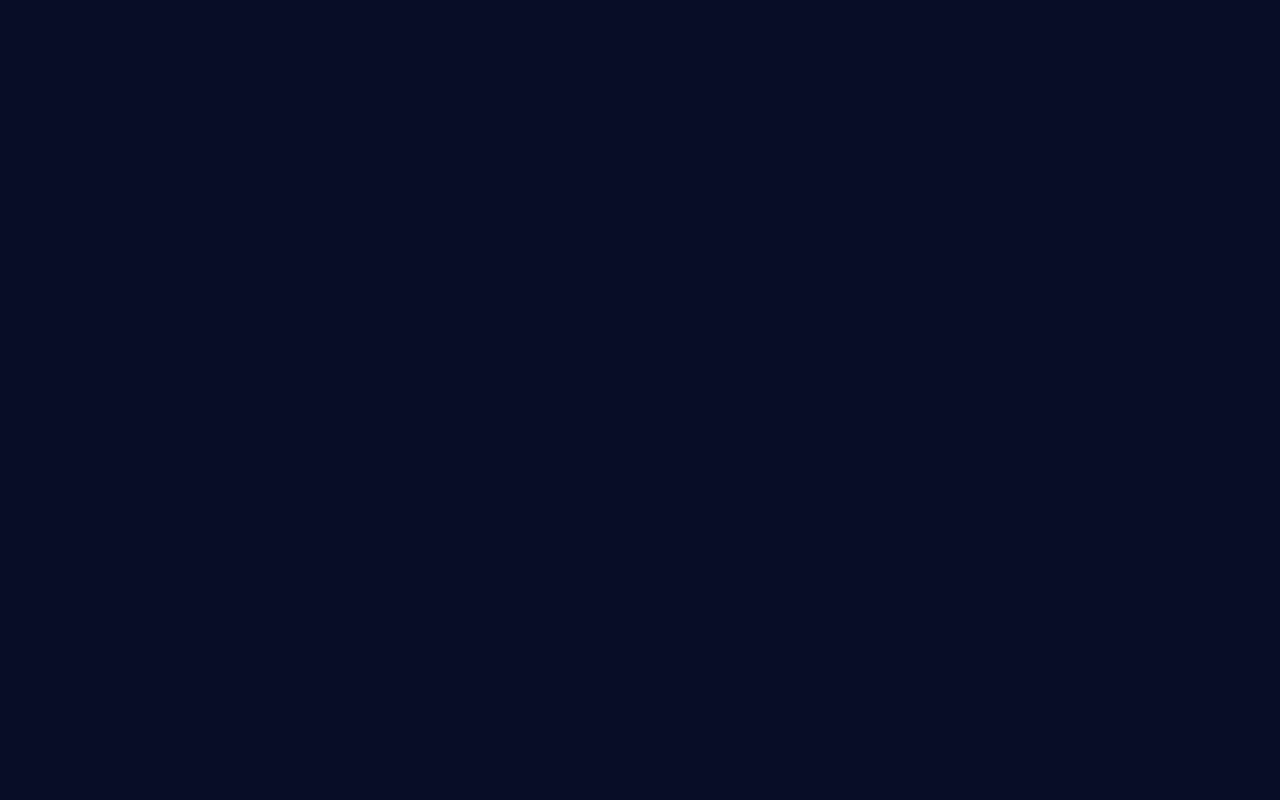
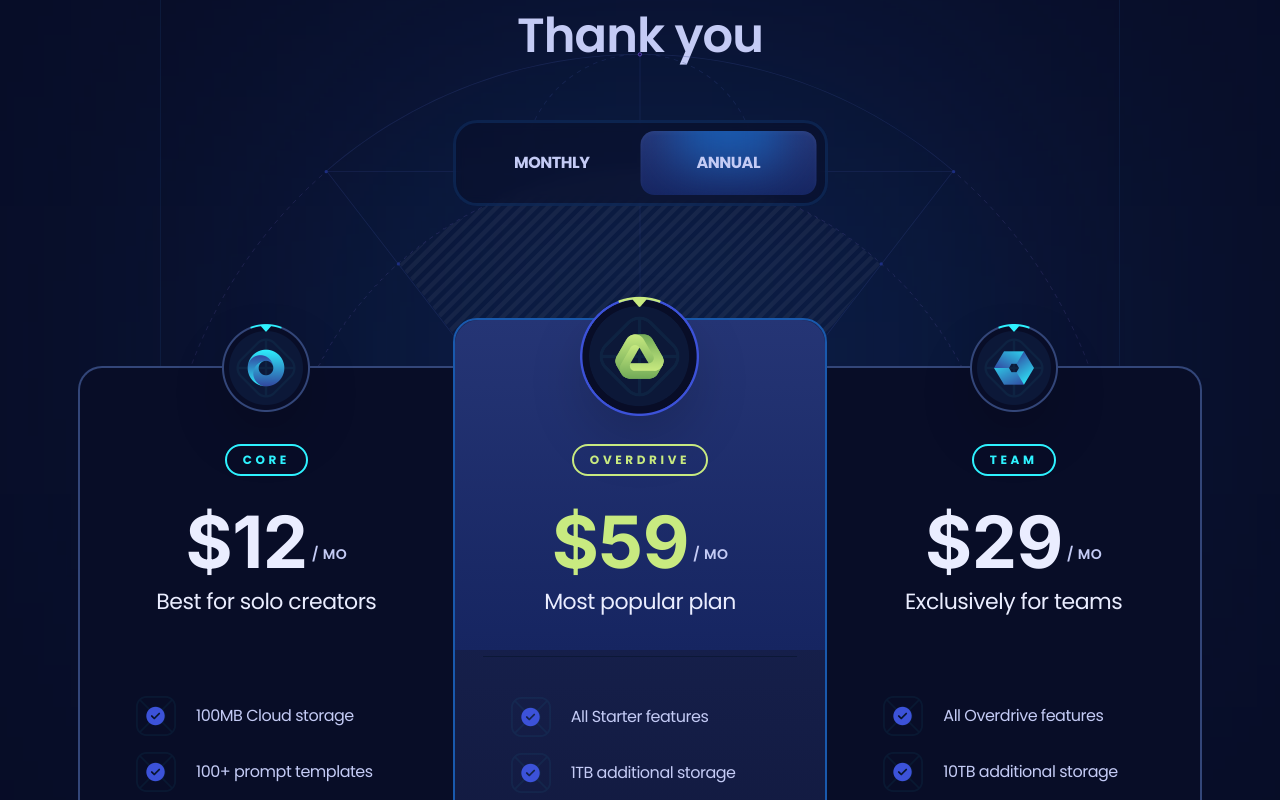
Before and after one commit to KilluaZ01/React_Xora, a React (Vite) app: page / in a window 1280 px wide. Shown: the part 2020-2820 px from the top of the page. Before the commit the page ends 1804 px from the top, so only its background shows below. Built offline with nearby package versions, Linux system fonts and the light colour scheme.

Commit message:
Pricing Section Completed

```diff
--- a/package.json
+++ b/package.json
@@ -12,6 +12,7 @@
   "dependencies": {
     "clsx": "^2.1.1",
     "react": "^18.3.1",
+    "react-countup": "^6.5.3",
     "react-dom": "^18.3.1",
     "react-scroll": "^1.9.0"
   },
--- a/src/App.jsx
+++ b/src/App.jsx
@@ -2,6 +2,7 @@ import React from "react";
 import Header from "./sections/Header";
 import Hero from "./sections/Hero";
 import Features from "./sections/Features";
+import Pricing from "./sections/Pricing";
 
 const App = () => {
   return (
@@ -9,6 +10,7 @@ const App = () => {
       <Header />
       <Hero />
       <Features />
+      <Pricing />
     </main>
   );
 };
--- a/src/sections/Pricing.jsx
+++ b/src/sections/Pricing.jsx
@@ -1,15 +1,151 @@
-import React from "react";
+import clsx from "clsx";
+import React, { useState } from "react";
 import { Element } from "react-scroll";
+import { plans } from "../constants";
+import CountUp from "react-countup";
+import Button from "../components/Button";
 
 const Pricing = () => {
+  const [monthly, setMonthly] = useState(false);
   return (
     <section>
       <Element name="pricing">
         <div className="container">
-          <div className="max-w-960 border-2 border-red-500">
+          <div className="max-w-960 pricing-head_before relative mx-auto border-l border-r border-s2 bg-s1/50 pb-40 pt-28 max-xl:max-w-4xl max-lg:border-none max-md:pb-32 max-md:pt-16">
             <h3 className="h3 max-lg:h4 max-md:h5 z-3 relative mx-auto mb-14 max-w-lg text-center text">
               Flexible pricing for teams of all sizes. Thank you
             </h3>
+            <div className="relative z-4 mx-auto flex w-[375px] rounded-3xl border-[3px] border-s4/25 bg-s1/50 p-2 backdrop-blur-[6px] max-md:w-[310px]">
+              <button
+                className={clsx("pricing-head_btn", monthly && "text-p4")}
+                onClick={() => setMonthly(true)}
+              >
+                Monthly
+              </button>
+              <button
+                className={clsx("pricing-head_btn", !monthly && "text-p4")}
+                onClick={() => setMonthly(false)}
+              >
+                Annual
+              </button>
+              <div
+                className={clsx(
+                  "g4 rounded-14 before:h-100 pricing-head_btn_before absolute left-2 top-2 h-[calc(100%-16px)] w-[calc(50%-8px)] overflow-hidden shadow-400 transition-transform duration-500",
+                  !monthly && "translate-x-full"
+                )}
+              />
+            </div>
+            <div className="pricing-bg">
+              <img
+                src="/images/bg-outlines.svg"
+                width={960}
+                height={380}
+                alt="outline"
+                className="relative z-2"
+              />
+              <img
+                src="/images/bg-outlines-fill.png"
+                width={960}
+                height={380}
+                alt="outline"
+                className="absolute inset-0 opacity-5 mix-blend-soft-light"
+              />
+            </div>
+          </div>
+
+          {/* Pricing Section Started*/}
+          <div className="scroll-hide relative z-2 -mt-12 flex items-start max-xl:gap-5 max-xl:overflow-auto max-xl:pt-6">
+            {plans.map((plan, index) => (
+              <div
+                key={plan.id}
+                className="pricing-plan_first pricing-plan_last pricing-plan_even pricing-plan_odd relative border-2 p-7 max-xl:min-w-80 max-lg:rounded-3xl xl:w-[calc(33.33%+2px)]"
+              >
+                {index == 1 && (
+                  <div className="g4 absolute h-330 left-0 right-0 top-0 z-1 rounded-tl-3xl rounded-tr-3xl" />
+                )}
+                <div
+                  className={clsx(
+                    "absolute left-0 right-0 z-2 flex items-center justify-center",
+                    index == 1 ? "-top-6" : "-top-6 xl:-top-11"
+                  )}
+                >
+                  <img
+                    src={plan.logo}
+                    alt={plan.title}
+                    className={clsx(
+                      "object-contain drop-shadow-2xl",
+                      index == 1 ? "size-[120px]" : "size-[88px]"
+                    )}
+                  />
+                </div>
+                <div
+                  className={clsx(
+                    "relative flex flex-col items-center",
+                    index == 1 ? "pt-24" : "pt-12"
+                  )}
+                >
+                  <div
+                    className={clsx(
+                      "small-2 rounded-20 relative z-2 mx-auto mb-6 border-2 px-4 py-1.5 uppercase",
+                      index == 1 ? "border-p3 text-p3" : "border-p1 text-p1"
+                    )}
+                  >
+                    {plan.title}
+                  </div>
+                  <div className="relative z-2 flex items-center justify-center">
+                    <div
+                      className={clsx(
+                        "h-num flex items-start",
+                        index == 1 ? "text-p3" : "text-p4"
+                      )}
+                    >
+                      $
+                      <CountUp
+                        start={plan.priceMonthly}
+                        end={monthly ? plan.priceMonthly : plan.priceYearly}
+                        duration={0.4}
+                        useEasing={false}
+                        preserveValue
+                      />
+                    </div>
+                    <div className="small-1 relative top-3 ml-1 uppercase">
+                      / mo
+                    </div>
+                  </div>
+                </div>
+                <div
+                  className={clsx(
+                    "body-1 relative z-2 mb-10 w-full border-b-s2 pb-9 text-center text-p4",
+                    index == 1 && "border-b"
+                  )}
+                >
+                  {plan.caption}
+                </div>
+                <ul className="mx-auto space-y-4 xl:px-7">
+                  {plan.features.map((feature) => (
+                    <li
+                      key={feature}
+                      className="relative flex items-center gap-5"
+                    >
+                      <img
+                        src={"/images/check.png"}
+                        alt="check"
+                        className="size-10 object-contain"
+                      />
+                      <p className="flex-1">{feature}</p>
+                    </li>
+                  ))}
+                </ul>
+                <div className="mt-10 flex w-full justify-center">
+                  <Button icon={plan.icon}>Get Started</Button>
+                </div>
+                {index == 1 && (
+                  <p className="small-compact mt-9 text-center text-p3 before:mx-2.5 before:content-['-'] after:mx-2.5 after:content-['-']">
+                    Limited time offer
+                  </p>
+                )}
+              </div>
+            ))}
           </div>
         </div>
       </Element>
```
Also changed, not shown: 1 other file (tests, documents, lock files or other folders).
